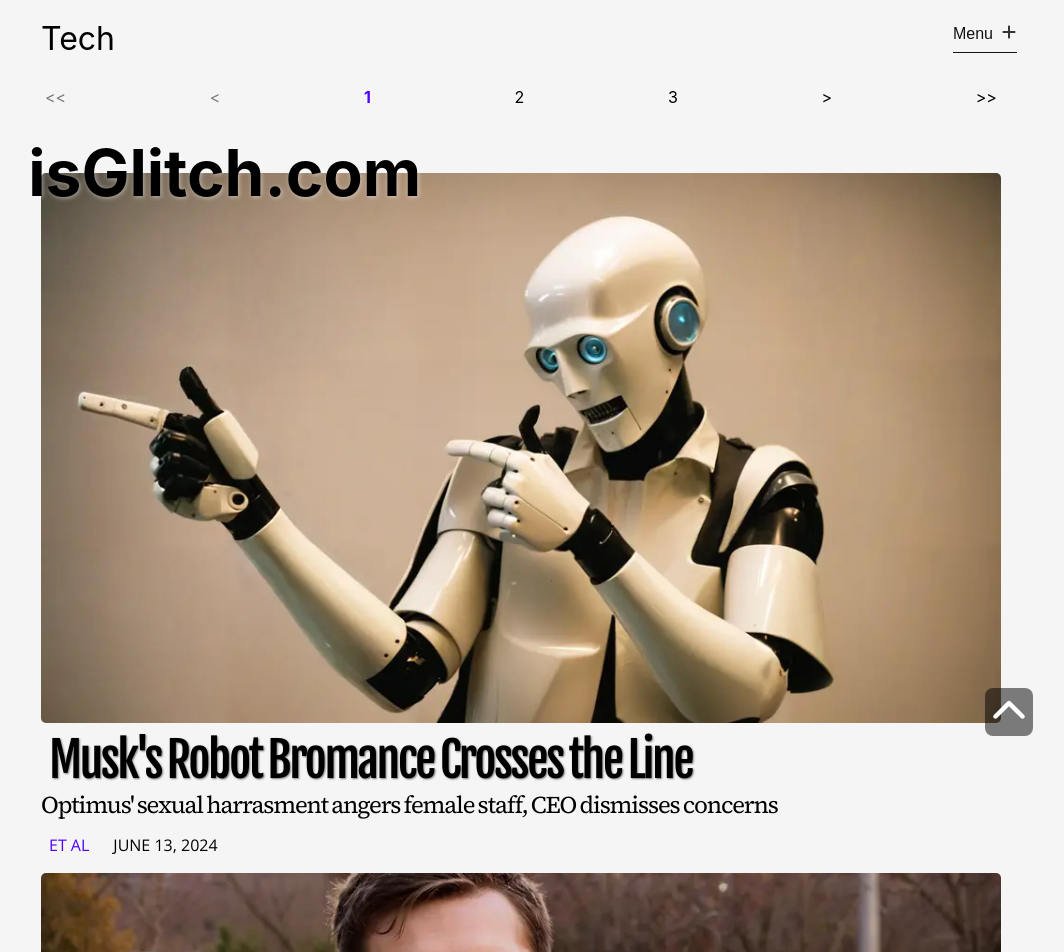
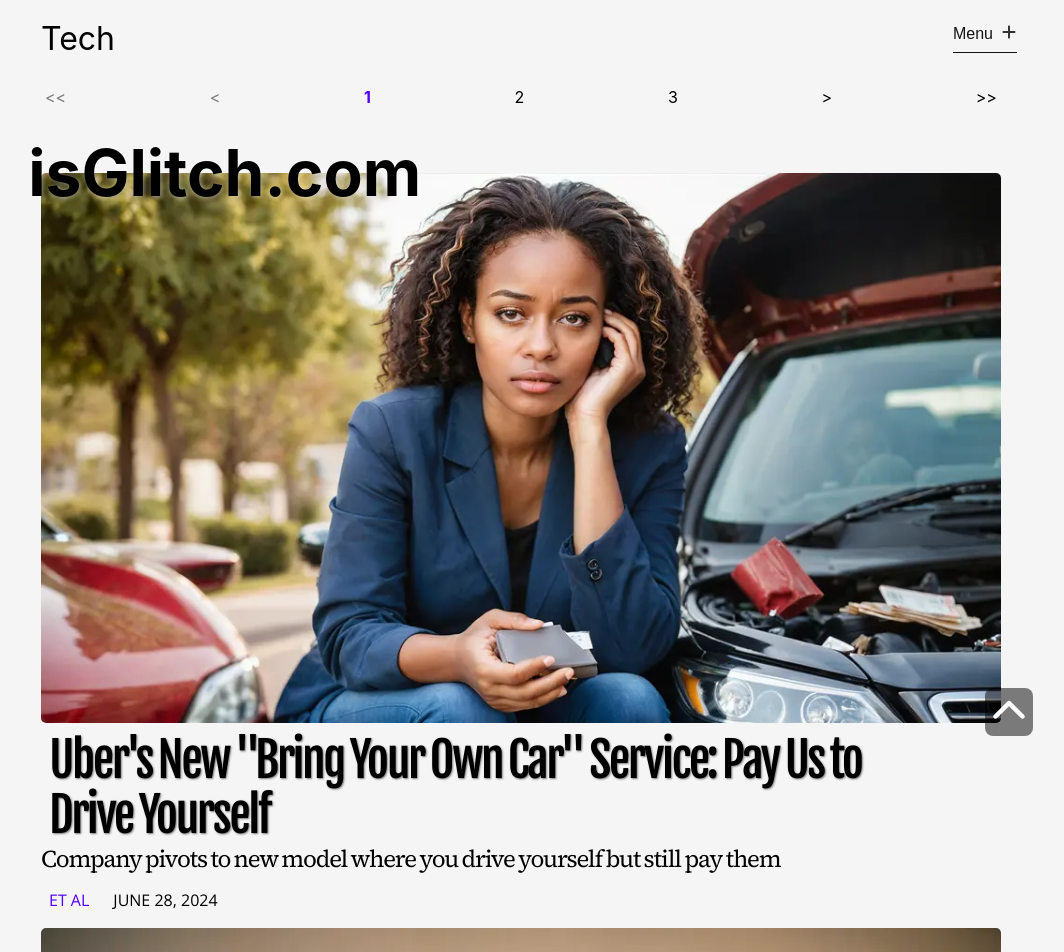
Before and after one commit to orbithammer/theGlitch, a React (Vite) app: page /tech in a window 1280 px wide. Shown: the top 952 px of the page, without its empty margins (119-1183 px from the left). Built offline with nearby package versions, Linux system fonts and the light colour scheme; a web font is replaced by a local one.

Commit message:
daily update

```diff
--- a/src/data/articles.ts
+++ b/src/data/articles.ts
@@ -934,4 +934,29 @@ export const articlesData = [
             `As for me? I'm off to dig my Atari 2600 out of storage. At least when that claims to be classic, it's not taking the piss.`,
         ]
     },
+    {
+        id: 46,
+        articleUrl: `20240628-ubers-new-bring`,
+        category: `tech`,
+        img: `/images/20240628-ubers-new-bring.webp`,
+        alt: `TODO`,
+        header: `Uber's New "Bring Your Own Car" Service: Pay Us to Drive Yourself`,
+        subhead: `Company pivots to new model where you drive yourself but still pay them`,
+        tags: [`Uber`],
+        author: `Et Al`,
+        datePublished: new Date(2024,5,28,14),
+        articleBody: [
+            `Tech giant Uber has once again disrupted the transportation industry with its latest innovation: a service that allows users to drive themselves while still paying Uber for the privilege. The new "Bring Your Own Car" (BYOC) feature is set to launch next month, promising to "streamline the ridesharing experience" by cutting out the middleman - in this case, the driver.`,
+            `"We asked ourselves, 'How can we make Uber even more efficient?'" said Chad Moneybags, Uber's Chief Disruption Officer. "The answer was staring us right in the face: let the passengers do all the work!"`,
+            `Under the new BYOC model, users will have the freedom to use their own vehicles, choose their own routes, and set their own schedules. In return, they'll enjoy the satisfaction of paying Uber a modest fee for the experience.`,
+            `"It's like having a backseat driver, but in app form," explained Moneybags, beaming with pride. "And the best part? You get to pay for it!"
+            The app will feature a state-of-the-art GPS system that users can choose to ignore completely, along with a revolutionary "self-rating" feature that allows drivers to critique their own performance.`,
+           ` "We're really excited about the self-rating system," gushed Tiffany Techspeak, Uber's Head of Unnecessary Features. "Users can give themselves one to five stars based on how much they enjoyed driving themselves around. It's a game-changer in the field of self-affirmation technology."`,
+            `When asked about the potential impact on Uber's existing driver network, company spokesperson Ivy League-Dropout waved off concerns. "Our drivers are our family," she said, while simultaneously sending a company-wide email about upcoming 'family downsizing initiatives.' "We're simply expanding our definition of 'driver' to include 'people who drive themselves and pay us for no reason.'"`,
+            `The new service has already garnered rave reviews from beta testers. "It's amazing," enthused early adopter Tim Gullible. "Yesterday, I drove myself to work, paid Uber $15, and then rated myself 5 stars. I've never felt so empowered!"`,
+            `Critics have pointed out that the new service is essentially just driving your own car while burning money, but Uber remains undeterred. "That's the kind of narrow-minded thinking that would have prevented the invention of pet rocks or bottled air," retorted Moneybags. "We're not just selling a service here; we're selling an experience. An experience of driving yourself and pretending you're using Uber."`,
+            `As Uber prepares to roll out BYOC globally, competitors are scrambling to catch up. Lyft has announced plans for a "Walk Yourself" feature, while Airbnb is reportedly developing a "Sleep in Your Own Bed" option.`,
+            `In related news, Uber's stock price has skyrocketed on expectations that the new service will dramatically reduce operational costs while inexplicably maintaining revenue. Wall Street analysts have upgraded Uber's stock to "Buy" with a target price of "However Much You're Willing to Pay Us for No Real Reason."`,
+        ]
+    },
 ]
```
Also changed, not shown: public/images/20240628-ubers-new-bring.webp (added).
